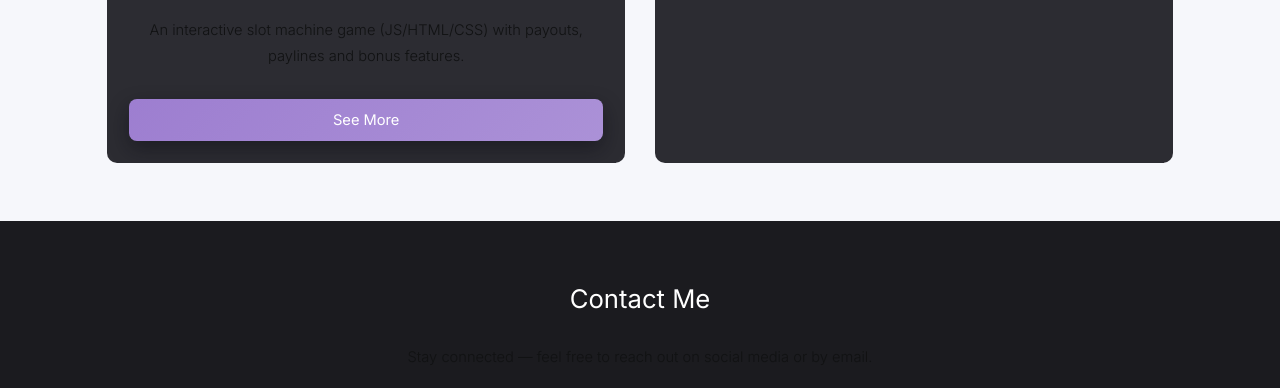
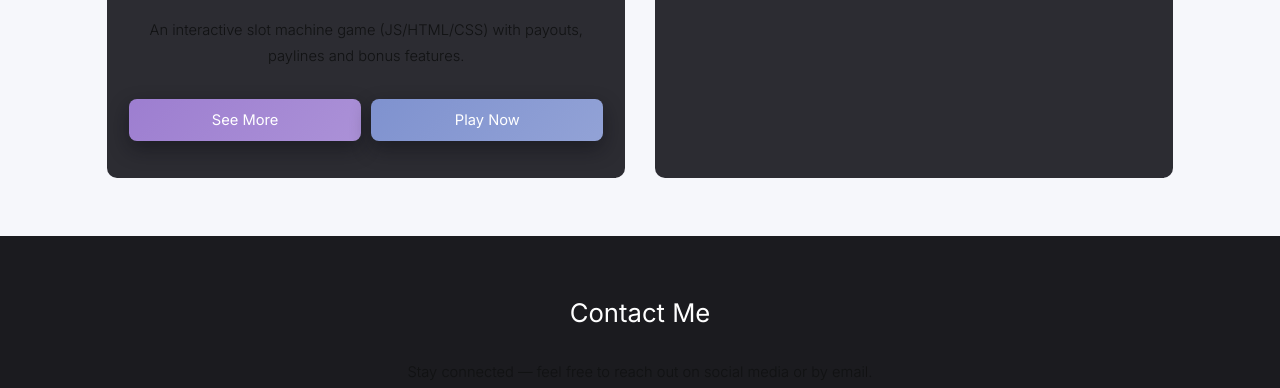
Before and after one commit to Geoplia/Geoplia.github.io, a plain HTML site: page index.html in a window 1280 px wide. Shown: the part 1915-2303 px from the top of the page. Drawn offline with Linux system fonts and the light colour scheme.

Commit message:
Update index.html

```diff
--- a/index.html
+++ b/index.html
@@ -108,7 +108,10 @@
           <div class="inner">
             <h3>Slot Game</h3>
             <p>An interactive slot machine game (JS/HTML/CSS) with payouts, paylines and bonus features.</p>
-            <a href="https://github.com/Geoplia/Greek_Style_Slot_Game" class="button style3 fit" target="_blank" rel="noopener">See More</a>
+            <div style="display: flex; gap: 10px;"> <!-- Flexbox for side-by-side buttons -->
+              <a href="https://github.com/Geoplia/Greek_Style_Slot_Game" class="button style3 fit" target="_blank" rel="noopener">See More</a>
+              <a href="https://geoplia.github.io/Slot-demo/" class="button style2 fit" target="_blank" rel="noopener">Play Now</a>
+            </div>
           </div>
         </div>
 
```
